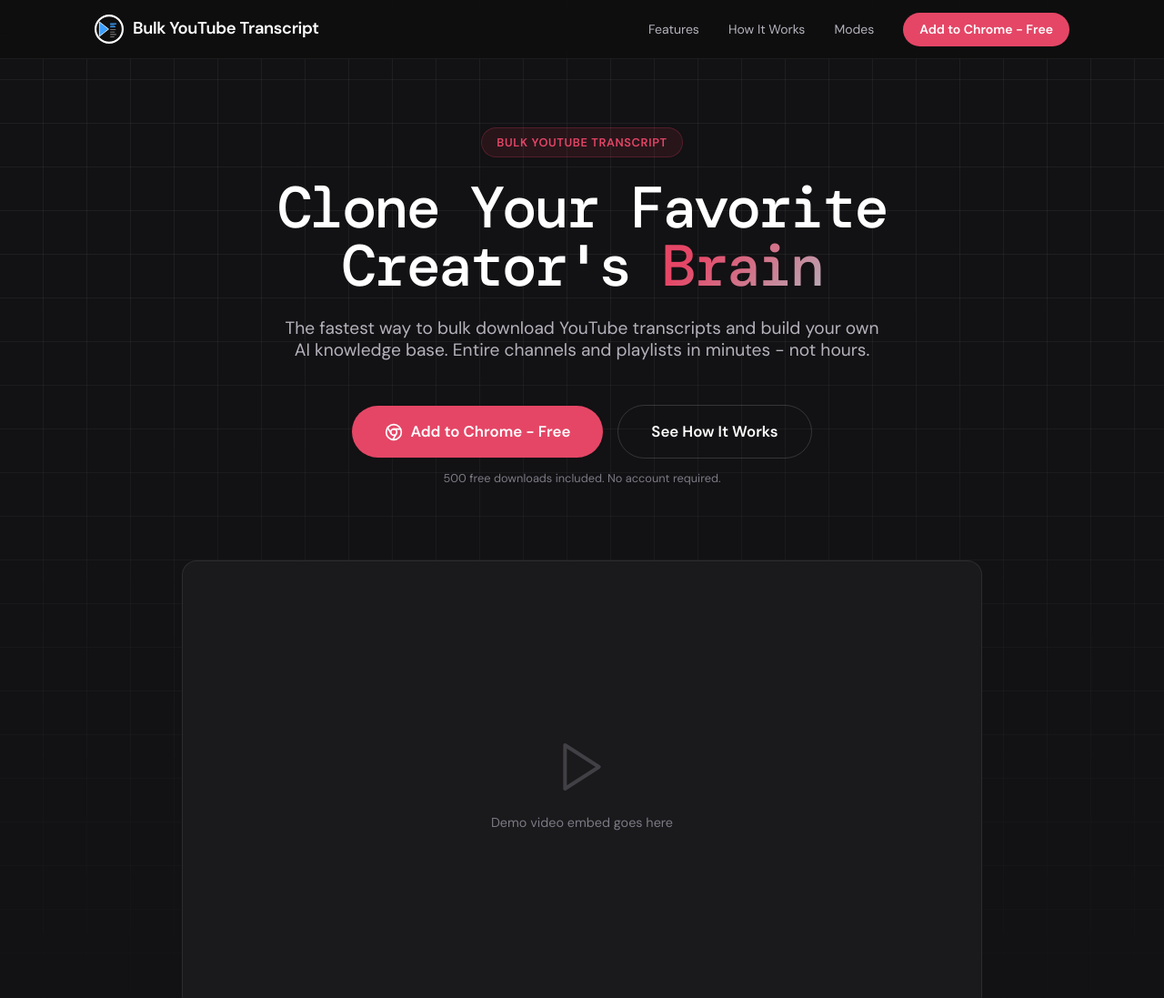
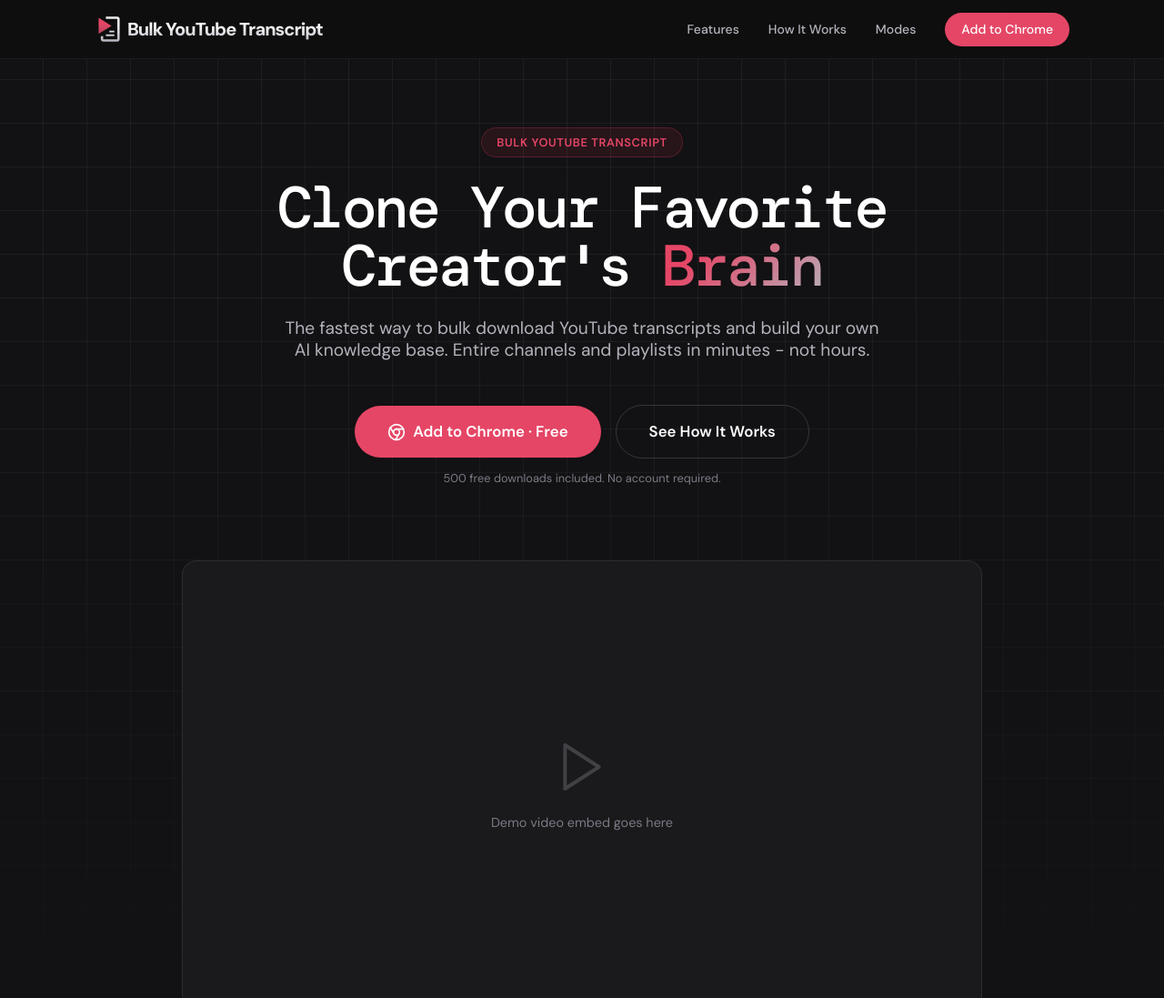
Before and after one commit to delekt0rsky/bulk-yt-transcript, a website: page index.html in a window 1280 px wide. Shown: the top 1097 px of the page at 91% size. Drawn offline with nearby package versions, Linux system fonts and the light colour scheme.

Commit message:
logo + minor upds

```diff
--- a/index.html
+++ b/index.html
@@ -5,9 +5,12 @@
 <meta name="viewport" content="width=device-width, initial-scale=1.0">
 <title>Bulk YouTube Transcript - Download Transcripts in Bulk | Clone Your Favorite Creator's Brain</title>
 <meta name="description" content="The fastest way to bulk download YouTube transcripts and build your own AI knowledge base. Extract transcripts from entire channels and playlists in minutes.">
+<link rel="icon" href="/assets/favicon-light.svg" type="image/svg+xml" media="(prefers-color-scheme: light)">
+<link rel="icon" href="/assets/favicon-dark.svg" type="image/svg+xml"  type="image/svg+xml" media="(prefers-color-scheme: dark)">
+<link rel="icon" href="/favicon.ico" sizes="32x32">
 <link rel="preconnect" href="https://fonts.googleapis.com/">
 <link rel="preconnect" href="https://fonts.gstatic.com/" crossorigin="">
-<link href="https://fonts.googleapis.com/css2?family=DM+Mono:wght@400;500&family=DM+Sans:wght@400;500;600&display=swap" rel="stylesheet">
+<link href="https://fonts.googleapis.com/css2?family=DM+Mono:wght@400;500&family=DM+Sans:wght@400;500;600;700;800&display=swap" rel="stylesheet">
 <style>
 *, *::before, *::after { margin: 0; padding: 0; box-sizing: border-box; }
 
@@ -74,10 +77,14 @@ nav {
 .logo {
   display: flex;
   align-items: center;
-  gap: 10px;
+  gap: 4px;
   font-weight: 800;
-  font-size: 1.15rem;
-  letter-spacing: -0.02em;
+  font-size: 1.25rem;
+  letter-spacing: -0.05em;
+  color: transparent;
+  background: linear-gradient(to bottom, var(--white) 33%, var(--gray-light));
+  background-clip: text;
+  -webkit-background-clip: text;
 }
 
 .logo-icon {
@@ -95,6 +102,7 @@ nav {
 
 .nav-links a {
   font-size: 0.875rem;
+  font-weight: 500;
   color: var(--gray-light);
   transition: color 0.2s;
 }
@@ -818,25 +826,14 @@ footer p {
 <nav>
   <div class="nav-inner">
     <a href="file:///Users/Nick/Library/Application%20Support/Claude/local-agent-mode-sessions/656a6273-28f1-4f78-880d-9e90747e2284/71fbd548-60dd-475e-a8ed-10cbb6cfc55c/local_2ebd9f1f-2b0d-40c7-98b3-4402ea68c8dd/outputs/index.html#" class="logo">
-      <svg class="logo-icon" viewBox="0 0 120 120" xmlns="http://www.w3.org/2000/svg">
-        <circle cx="60" cy="60" r="56" fill="none" stroke="white" stroke-width="8"></circle>
-        <rect x="52" y="18" width="38" height="84" rx="4" fill="#0F0F0F"></rect>
-        <path d="M20 30 L58 60 L20 90 Z" fill="#3B9EFF" stroke="white" stroke-width="3"></path>
-        <line x1="66" y1="38" x2="88" y2="38" stroke="#3B9EFF" stroke-width="5" stroke-linecap="round"></line>
-        <line x1="66" y1="50" x2="84" y2="50" stroke="#3B9EFF" stroke-width="5" stroke-linecap="round"></line>
-        <path d="M66 44 L72 44 L74 42 L76 46 L78 43 L80 45 L82 44" stroke="#3B9EFF" stroke-width="2.5" fill="none" stroke-linecap="round" stroke-linejoin="round"></path>
-        <line x1="66" y1="62" x2="86" y2="62" stroke="white" stroke-width="4" stroke-linecap="round" opacity="0.4"></line>
-        <line x1="66" y1="72" x2="82" y2="72" stroke="white" stroke-width="4" stroke-linecap="round" opacity="0.4"></line>
-        <line x1="66" y1="82" x2="88" y2="82" stroke="white" stroke-width="4" stroke-linecap="round" opacity="0.4"></line>
-        <line x1="66" y1="92" x2="80" y2="92" stroke="white" stroke-width="4" stroke-linecap="round" opacity="0.4"></line>
-      </svg>
+        <img src="/assets/bytt-logo.svg" class="logo-icon" alt="Logo" />
       Bulk YouTube Transcript
     </a>
     <ul class="nav-links">
       <li><a href="file:///Users/Nick/Library/Application%20Support/Claude/local-agent-mode-sessions/656a6273-28f1-4f78-880d-9e90747e2284/71fbd548-60dd-475e-a8ed-10cbb6cfc55c/local_2ebd9f1f-2b0d-40c7-98b3-4402ea68c8dd/outputs/index.html#features">Features</a></li>
       <li><a href="file:///Users/Nick/Library/Application%20Support/Claude/local-agent-mode-sessions/656a6273-28f1-4f78-880d-9e90747e2284/71fbd548-60dd-475e-a8ed-10cbb6cfc55c/local_2ebd9f1f-2b0d-40c7-98b3-4402ea68c8dd/outputs/index.html#how-it-works">How It Works</a></li>
       <li><a href="file:///Users/Nick/Library/Application%20Support/Claude/local-agent-mode-sessions/656a6273-28f1-4f78-880d-9e90747e2284/71fbd548-60dd-475e-a8ed-10cbb6cfc55c/local_2ebd9f1f-2b0d-40c7-98b3-4402ea68c8dd/outputs/index.html#modes">Modes</a></li>
-      <li><a href="file:///Users/Nick/Library/Application%20Support/Claude/local-agent-mode-sessions/656a6273-28f1-4f78-880d-9e90747e2284/71fbd548-60dd-475e-a8ed-10cbb6cfc55c/local_2ebd9f1f-2b0d-40c7-98b3-4402ea68c8dd/outputs/index.html#" class="btn btn-primary btn-sm">Add to Chrome - Free</a></li>
+      <li><a href="file:///Users/Nick/Library/Application%20Support/Claude/local-agent-mode-sessions/656a6273-28f1-4f78-880d-9e90747e2284/71fbd548-60dd-475e-a8ed-10cbb6cfc55c/local_2ebd9f1f-2b0d-40c7-98b3-4402ea68c8dd/outputs/index.html#" class="btn btn-primary btn-sm">Add to Chrome</a></li>
     </ul>
   </div>
 </nav>
@@ -851,7 +848,7 @@ footer p {
     <div class="hero-ctas">
       <a href="file:///Users/Nick/Library/Application%20Support/Claude/local-agent-mode-sessions/656a6273-28f1-4f78-880d-9e90747e2284/71fbd548-60dd-475e-a8ed-10cbb6cfc55c/local_2ebd9f1f-2b0d-40c7-98b3-4402ea68c8dd/outputs/index.html#" class="btn btn-primary btn-lg">
         <svg width="20" height="20" viewBox="0 0 24 24" fill="none" stroke="currentColor" stroke-width="2" stroke-linecap="round" stroke-linejoin="round"><circle cx="12" cy="12" r="10"></circle><circle cx="12" cy="12" r="4"></circle><line x1="21.17" y1="8" x2="12" y2="8"></line><line x1="3.95" y1="6.06" x2="8.54" y2="14"></line><line x1="10.88" y1="21.94" x2="15.46" y2="14"></line></svg>
-        Add to Chrome - Free
+        Add to Chrome · Free
       </a>
       <a href="file:///Users/Nick/Library/Application%20Support/Claude/local-agent-mode-sessions/656a6273-28f1-4f78-880d-9e90747e2284/71fbd548-60dd-475e-a8ed-10cbb6cfc55c/local_2ebd9f1f-2b0d-40c7-98b3-4402ea68c8dd/outputs/index.html#how-it-works" class="btn btn-outline btn-lg">See How It Works</a>
     </div>
@@ -987,6 +984,12 @@ footer p {
       </div>
 
     </div>
+    <div style="text-align: center; margin-top: 64px;">
+      <a href="#" class="btn btn-primary btn-lg">
+        <svg width="20" height="20" viewBox="0 0 24 24" fill="none" stroke="currentColor" stroke-width="2" stroke-linecap="round" stroke-linejoin="round"><circle cx="12" cy="12" r="10"></circle><circle cx="12" cy="12" r="4"></circle><line x1="21.17" y1="8" x2="12" y2="8"></line><line x1="3.95" y1="6.06" x2="8.54" y2="14"></line><line x1="10.88" y1="21.94" x2="15.46" y2="14"></line></svg>
+        Add to Chrome
+      </a>
+    </div>
   </div>
 </section>
 
@@ -1060,7 +1063,7 @@ footer p {
     <p>Install Bulk YouTube Transcript and extract entire channels in minutes.</p>
     <a href="file:///Users/Nick/Library/Application%20Support/Claude/local-agent-mode-sessions/656a6273-28f1-4f78-880d-9e90747e2284/71fbd548-60dd-475e-a8ed-10cbb6cfc55c/local_2ebd9f1f-2b0d-40c7-98b3-4402ea68c8dd/outputs/index.html#" class="btn btn-primary btn-lg">
       <svg width="20" height="20" viewBox="0 0 24 24" fill="none" stroke="currentColor" stroke-width="2" stroke-linecap="round" stroke-linejoin="round"><circle cx="12" cy="12" r="10"></circle><circle cx="12" cy="12" r="4"></circle><line x1="21.17" y1="8" x2="12" y2="8"></line><line x1="3.95" y1="6.06" x2="8.54" y2="14"></line><line x1="10.88" y1="21.94" x2="15.46" y2="14"></line></svg>
-      Add to Chrome - Free
+      Add to Chrome · Free
     </a>
     <p class="hero-note">500 free downloads. No account needed.</p>
   </div>
```
Also changed, not shown: assets/bytt-logo.svg (added), assets/favicon-dark.svg (added), assets/favicon-light.svg (added), favicon.ico (added).
